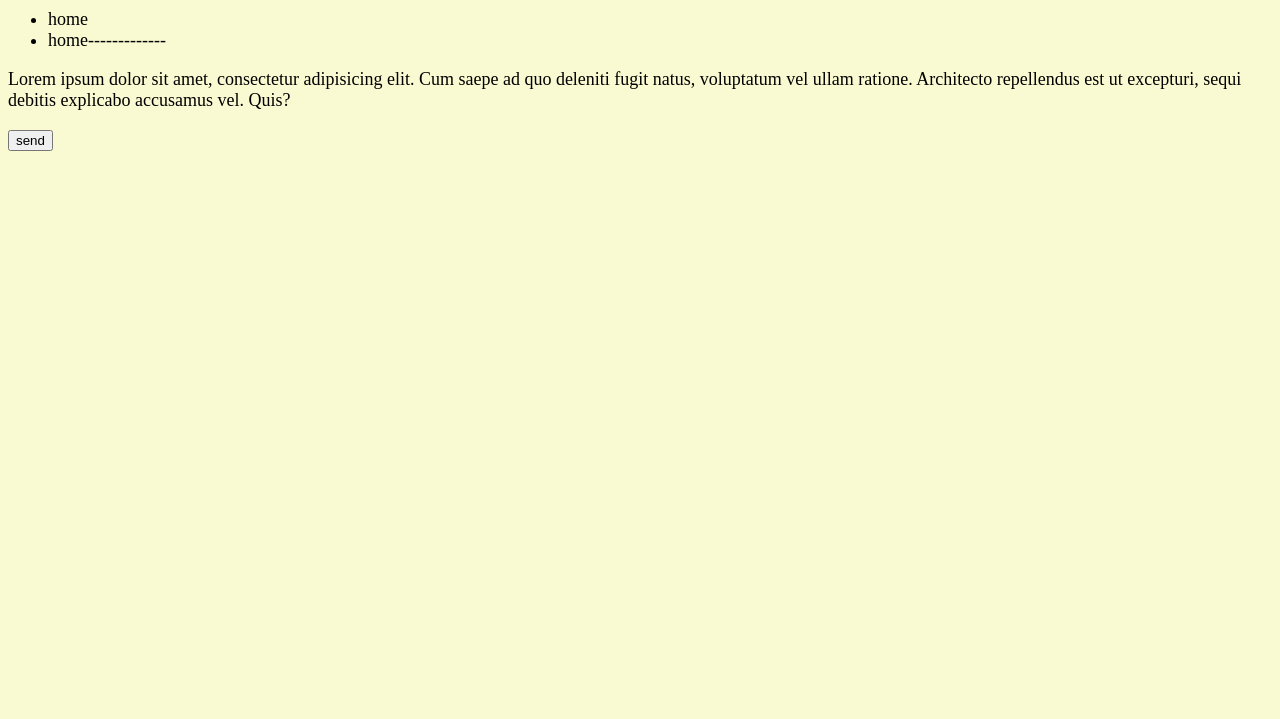
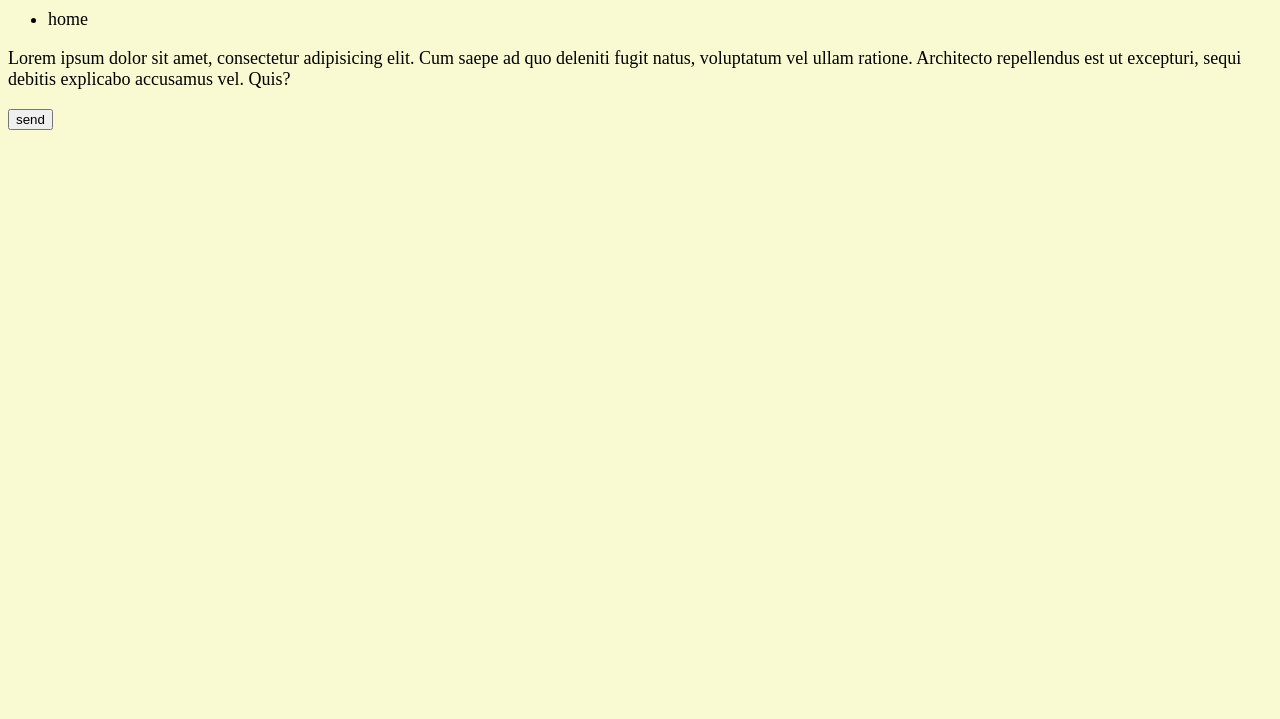
Before and after one commit to ahmadianjalal/git, a plain HTML site: page index.html in a window 1280 px wide. Shown: the part 81-800 px from the top of the page. Drawn offline with Linux system fonts and the light colour scheme.

Commit message:
edit home

```diff
--- a/index.html
+++ b/index.html
@@ -11,7 +11,7 @@
     <nav>
       <ul>
         <li>home</li>
-        <li>home-------------</li>
+
       </ul>
     </nav>
     <p>
```
